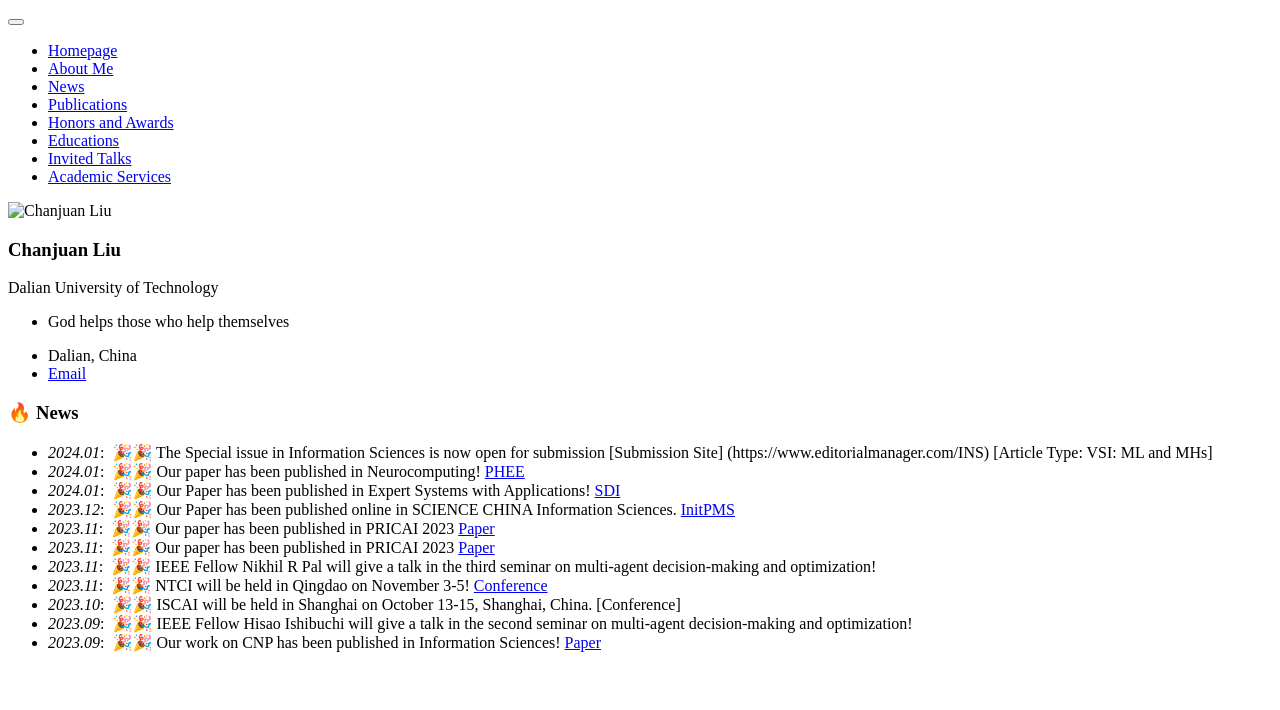
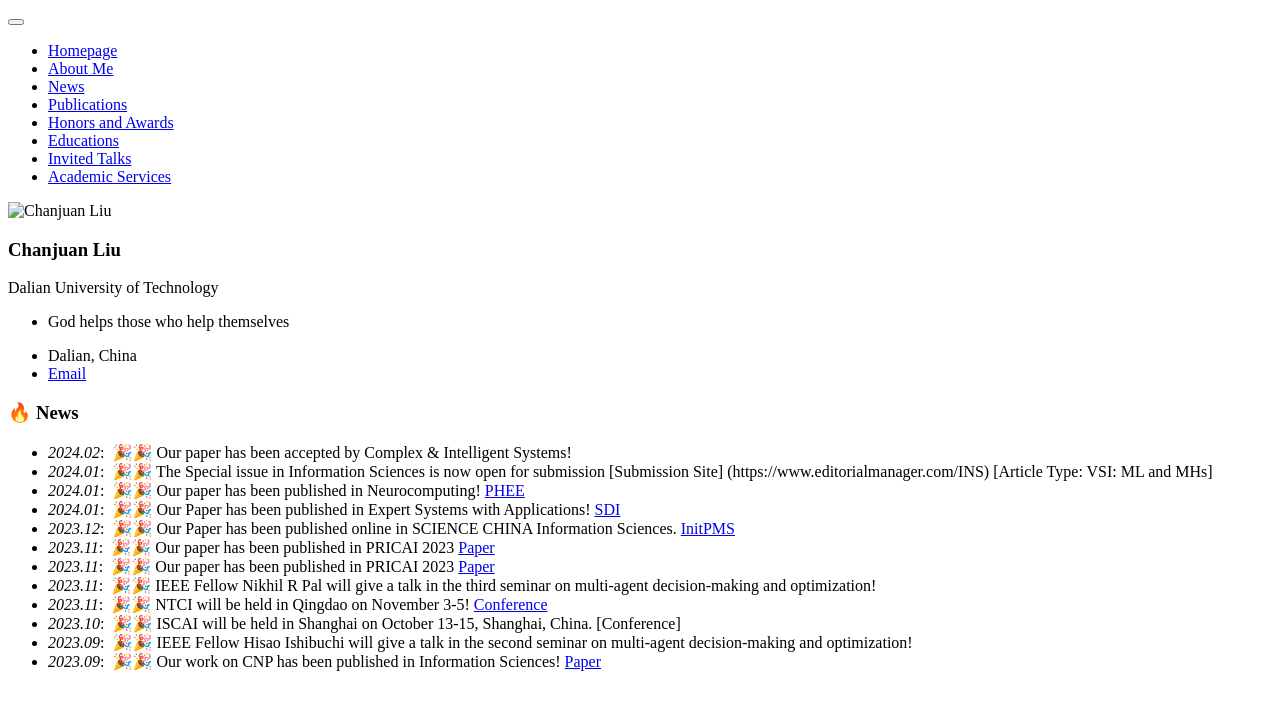
Before and after one commit to ChanjuanLiuPku/ChanjuanLiuPku.github.io, a Jekyll site: the page built from _pages/includes/news.md, in a window 1280 px wide. Shown: the top 710 px of the page. Built offline with Jekyll 4.4.1, drawn with Linux system fonts in a browser that asks for light colours; our own code applies the rules of GitHub Pages for plain Markdown files.

Commit message:
Update news.md

```diff
--- a/_pages/includes/news.md
+++ b/_pages/includes/news.md
@@ -1,4 +1,5 @@
 # 🔥 News
+- *2024.02*: &nbsp;🎉🎉 Our paper has been accepted by Complex & Intelligent Systems!
 - *2024.01*: &nbsp;🎉🎉 The Special issue in Information Sciences is now open for submission [Submission Site] (https://www.editorialmanager.com/INS) [Article Type: VSI: ML and MHs]
 - *2024.01*: &nbsp;🎉🎉 Our paper has been published in Neurocomputing! [PHEE](https://www.sciencedirect.com/science/article/abs/pii/S0925231223013188)
 - *2024.01*: &nbsp;🎉🎉 Our Paper has been published in Expert Systems with Applications! [SDI](https://www.sciencedirect.com/science/article/abs/pii/S0957417423033687)
```
